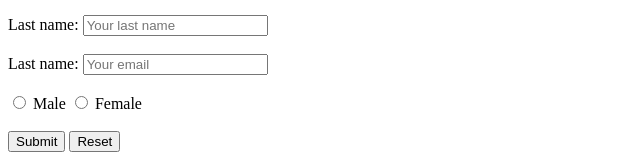
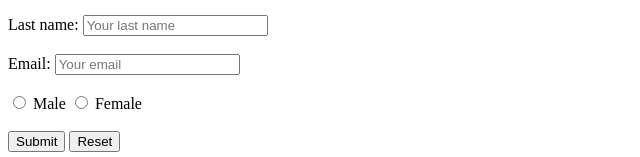
Before and after one commit to AlexandrPogodin/NC-Frontend, a plain HTML site: page Markup/Ex1/index.html in a window 1280 px wide. Shown: the part 658-815 px from the top of the page, 0-640 px from the left. Drawn offline with Linux system fonts and the light colour scheme.

Commit message:
Update ex1

```diff
--- a/Markup/Ex1/index.html
+++ b/Markup/Ex1/index.html
@@ -81,7 +81,7 @@
     <label for="lastName">Last name:</label>
     <input type="text" name="lastName" placeholder="Your last name" id="">
     <br><br>
-    <label for="email">Last name:</label>
+    <label for="email">Email:</label>
     <input type="email" name="email" placeholder="Your email" id="">
     <br><br>
     <label>
```
